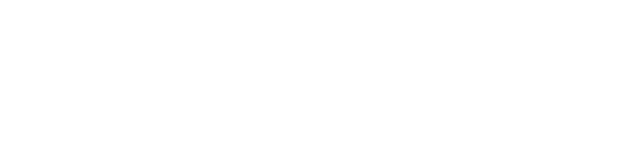
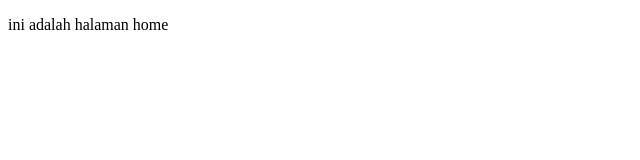
Before and after one commit to alifahevaaa/belajar-git, a plain HTML site: page home.html in a window 1280 px wide. Shown: the whole page, without its empty margins (0-640 px from the left). Drawn offline with Linux system fonts and the light colour scheme.

Commit message:
change code in body

```diff
--- a/home.html
+++ b/home.html
@@ -1,12 +1,15 @@
 <!DOCTYPE html>
 <html lang="en">
+
 <head>
     <meta charset="UTF-8">
     <meta http-equiv="X-UA-Compatible" content="IE=edge">
     <meta name="viewport" content="width=device-width, initial-scale=1.0">
     <title>Home</title>
 </head>
+
 <body>
+    <p>ini adalah halaman home</p>
+</body>
 
-</body>
 </html>
```
